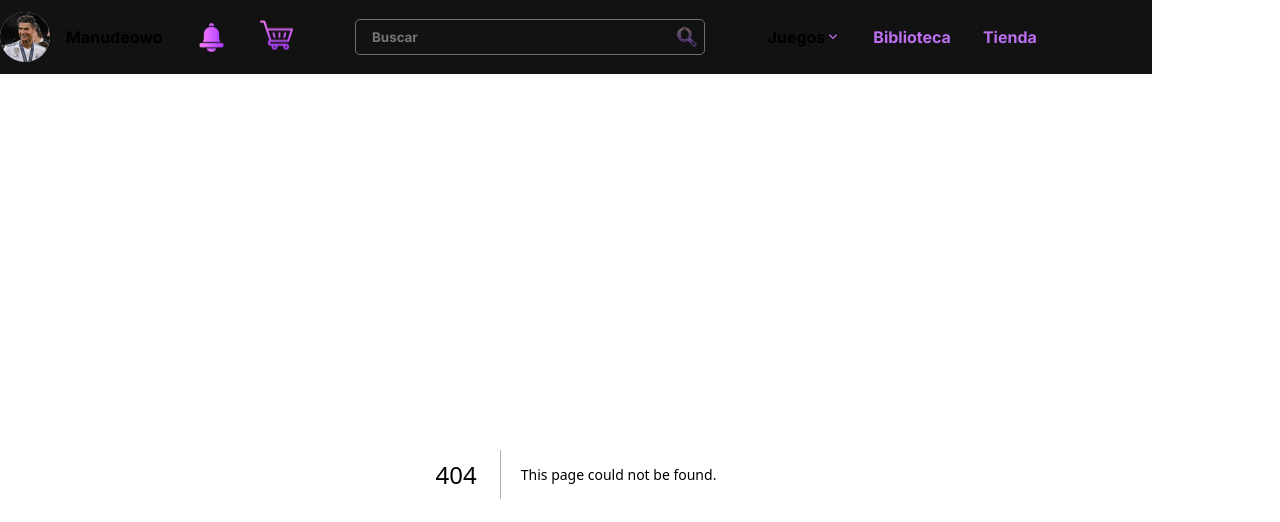
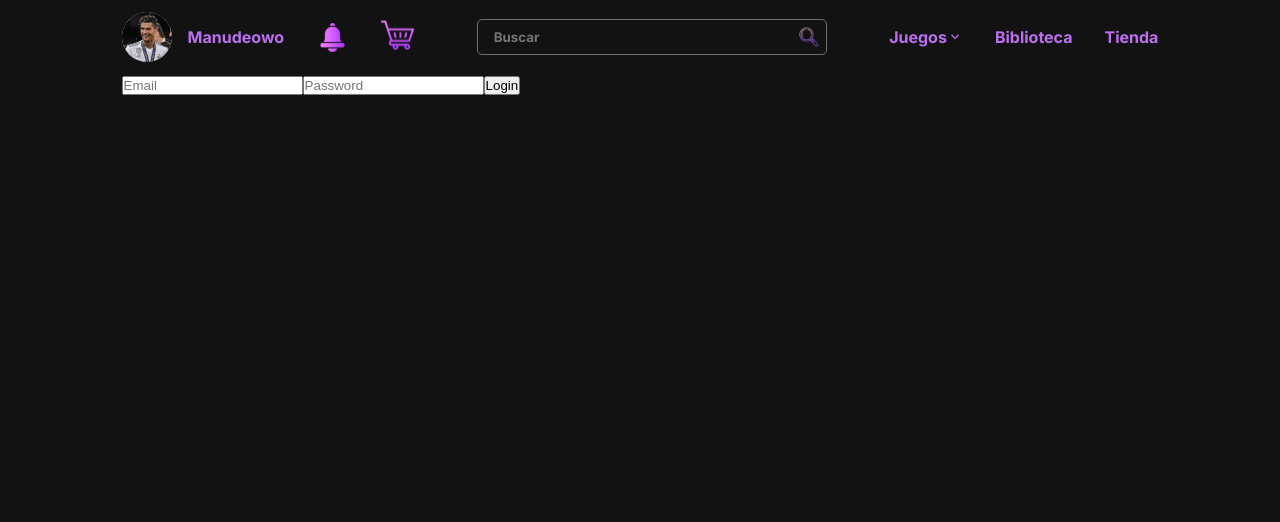
Before and after one commit to Sperrotta10/Tienda-de-Games, a Next.js app in the folder FrontEnd/: page /login in a window 1280 px wide. Before the commit this address had no page. Shown: the top 522 px of the page. Built offline with nearby package versions, Linux system fonts and the light colour scheme.

Commit message:
estructura vista login agregada

```diff
--- a/FrontEnd/package.json
+++ b/FrontEnd/package.json
@@ -9,6 +9,7 @@
     "lint": "next lint"
   },
   "dependencies": {
+    "axios": "^1.8.2",
     "next": "15.2.1",
     "react": "^19.0.0",
     "react-dom": "^19.0.0",
--- a/FrontEnd/src/Styles/header/style.module.css
+++ b/FrontEnd/src/Styles/header/style.module.css
@@ -14,6 +14,7 @@
     width: 90%;
     font-weight: bold;
     align-content: stretch;
+    margin: 0 auto;
 }
 
 
--- a/FrontEnd/src/Styles/main/goodCarouselStyle.module.css
+++ b/FrontEnd/src/Styles/main/goodCarouselStyle.module.css
@@ -3,6 +3,7 @@
     align-items: center;
     justify-content: center;
     margin-bottom: 3rem;
+    margin-top: 3rem;
 }
 
 .slider-wrapper{
--- /dev/null
+++ b/FrontEnd/src/app/login/page.js
@@ -0,0 +1,53 @@
+'use client';
+import axios from 'axios';
+import {useState} from 'react';
+import {useRouter} from 'next/navigation';
+
+export default function LoginPage() {
+
+    const [credentials, setCredentials] = useState({
+        email: '',
+        password: ''
+    });
+
+    const router = useRouter();
+
+    const handleChange = (e) => {
+        setCredentials({
+            ...credentials,
+            [e.target.name]: e.target.value
+        })
+    }
+
+    const handleSubmit = async (e) => {
+        e.preventDefault();
+        console.log(credentials);
+
+        //const response = await axios.post('/api/auth/login', credentials);
+        //console.log(response.status);
+        //if (response.status == 200) {
+        //    router.push('/dashboard');
+        //}
+        //console.log(response);
+        //
+    }
+
+    return (
+        <div>
+            <form onSubmit={handleSubmit}>
+                <input type="email" placeholder="Email"
+                    onChange={handleChange}
+                    name="email"
+
+                />
+                <input type="password" placeholder="Password"
+                    onChange={handleChange}
+                    name="password"
+                />
+                <button>
+                    Login
+                </button>
+            </form>
+        </div>
+    )
+}
```
Also changed, not shown: 1 other file (tests, documents, lock files or other folders).
